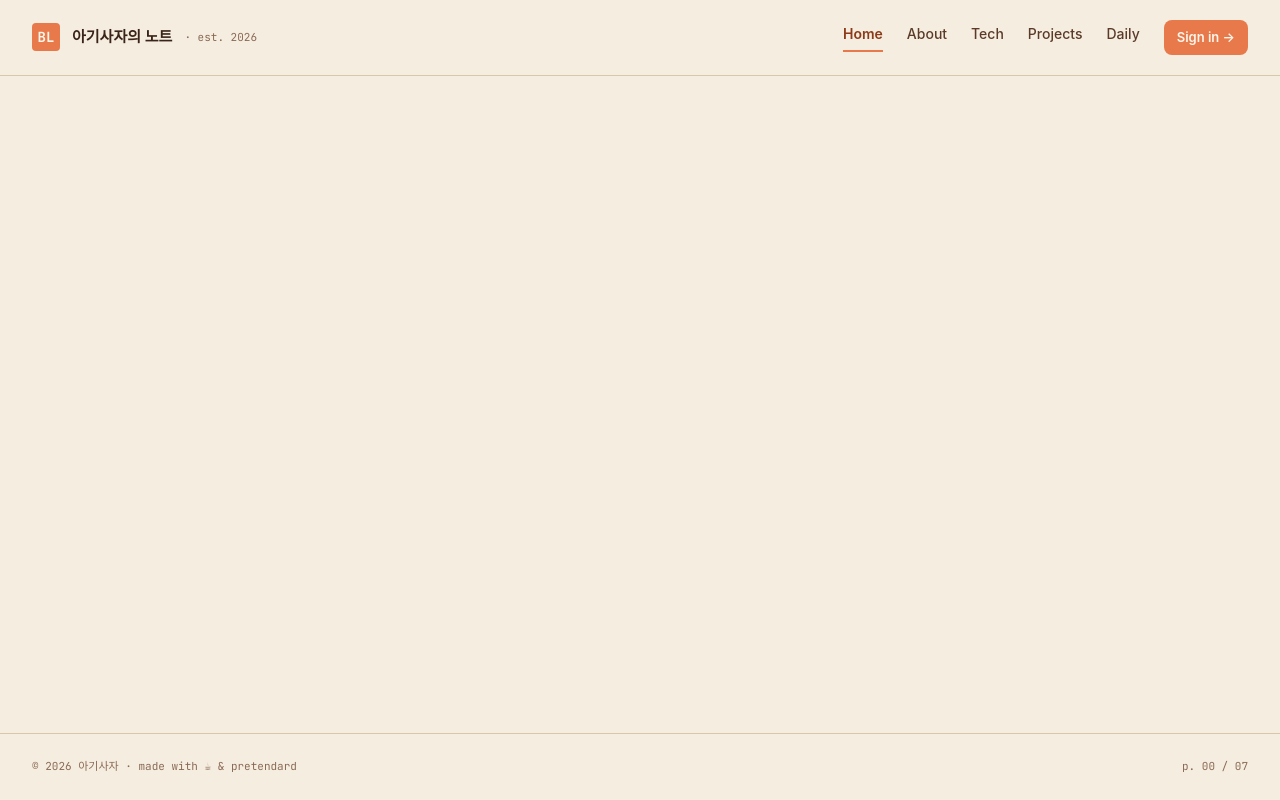
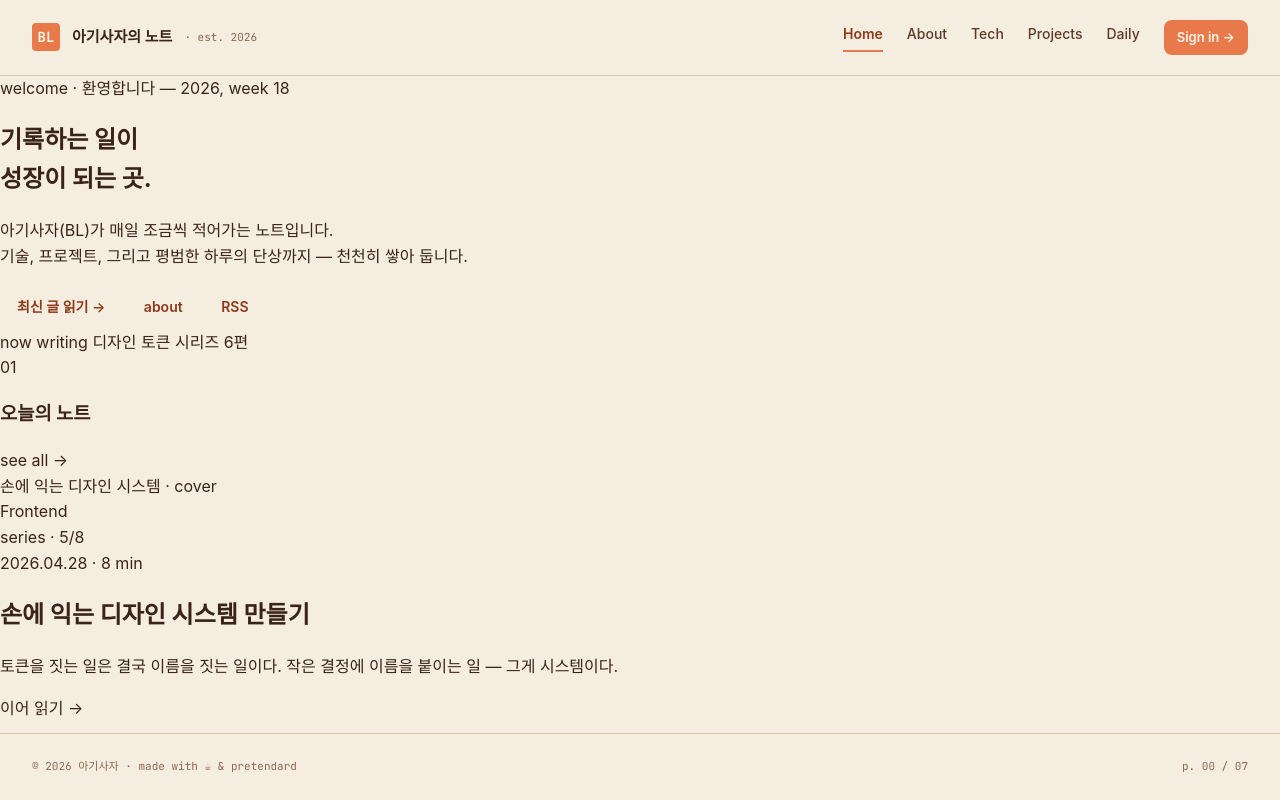
Before and after one commit to yoonjay06/FE_3rd_hw, a Django app: page / in a window 1280 px wide. Run offline with Django 5.2, Linux system fonts and the light colour scheme; data that the repository does not hold is empty; some web fonts are replaced.

Commit message:
Feat 3조 윤재원

```diff
--- a/likelion_blog/templates/blog/home.html
+++ b/likelion_blog/templates/blog/home.html
@@ -4,4 +4,82 @@
 
 {% block content %}
 {# TODO: W1 — 아기 사자 작성 영역 #}
+
+<section class = "hero">
+    <div class = "hero-ineer">
+        <div class = "EyebrowRow">
+            <span>welcome · 환영합니다</span>
+            <span>— 2026, week 18</span>
+        </div>
+
+        <h1>
+            기록하는 일이<br>
+            성장이 되는 곳<span>.</span>
+        </h1>
+
+        <p>
+            아기사자(BL)가 매일 조금씩 적어가는 노트입니다.<br>
+            기술, 프로젝트, 그리고 평범한 하루의 단상까지 — 천천히 쌓아 둡니다.
+        </p>
+
+        <div class = "spacer"></div>
+
+        <div class = "CTAs">
+            <a href = "#" class = "btn primary">최신 글 읽기 →</a>
+            <a href = "#" class = "btn ghost">about</a>
+            <a href = "#" class = "btn ghost">RSS</a>
+        </div>
+
+        <div class = "spacer"></div>
+
+        <div class = "MetaStrip">
+            <div class = "NowWriting">
+                <span class = "Ellipse"></span>
+                <span>now writing</span>
+                <span>디자인 토큰 시리즈 6편</span>
+            </div>
+        </div>
+    </div>
+</section>
+
+<section class = "오늘의 노트">
+    <div class = "todaynote-inner">
+        <div class = "todaynote-header">
+            <div class = "todaynote-Frame">
+                <span class = "section-number">01</span>
+                <h3 class = "todaynote-title">오늘의 노트</h3>
+            </div>
+
+            <span class = "seeall">see all →</span>
+        </div>
+
+        <div class = "todaynote-grid">
+            <div class = "FeaturedPost">
+                <div class = "PlaceholderImg">
+                    <span class = "cover image">손에 익는 디자인 시스템 · cover</span>
+                </div>
+
+                <div class = "Content">
+                    <div class = "Frame">
+                        <div class = "chip1">
+                            <span class = "Label">Frontend</span>
+                        </div>
+                        <div class = "chip2">
+                            <span class = "Label">series · 5/8</span>
+                        </div>
+                        <span>2026.04.28 · 8 min</span>
+                    </div>
+
+                    <h2 class = "FeaturedPostTitle">손에 익는 디자인 시스템 만들기</h2>
+
+                    <p class = "FeaturedPostsmall">
+                        토큰을 짓는 일은 결국 이름을 짓는 일이다. 작은 결정에 이름을 붙이는 일 — 그게 시스템이다.
+                    </p>
+
+                    <div class = "continue">이어 읽기 →</div>
+                </div>
+            </div>
+        </div>
+    </div>
+</section>
 {% endblock %}
```
